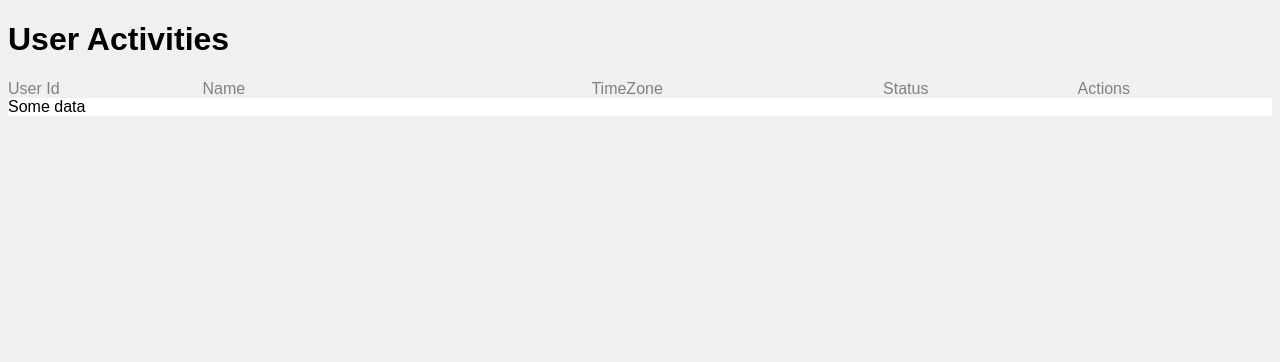
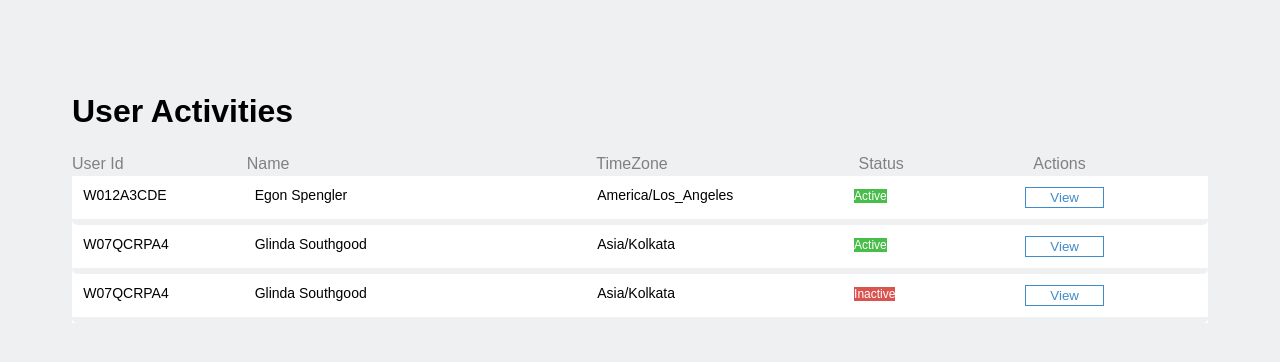
Before and after one commit to PraffulS/FullThrottle_Frontend_assignment, a React (Create React App) app: page / in a window 1280 px wide. Shown: the top 362 px of the page. Built offline with nearby package versions, Linux system fonts and the light colour scheme.

Commit message:
added data card - data card component - new css for buttons/labels - added react bootstrap

```diff
--- a/package.json
+++ b/package.json
@@ -9,6 +9,7 @@
   "main": "src/index.js",
   "dependencies": {
     "react": "16.12.0",
+    "react-bootstrap": "1.0.1",
     "react-dom": "16.12.0",
     "react-scripts": "3.0.1"
   },
--- a/public/index.html
+++ b/public/index.html
@@ -25,7 +25,7 @@
     <title>React App</title>
   </head>
 
-  <body style="background-color: #eff0f1">
+  <body style="background-color: #eff0f1; padding: 5%">
     <noscript>
       You need to enable JavaScript to run this app.
     </noscript>
--- /dev/null
+++ b/src/DataCard.jsx
@@ -0,0 +1,42 @@
+import React from "react";
+import { Badge, Button } from "react-bootstrap";
+
+export class DataCard extends React.Component {
+  static defaultProps = {
+    data: {}
+  };
+
+  render_status = data => {
+    const is_active = data.activity_periods && data.activity_periods.length;
+
+    return (
+      <Badge
+        pill
+        style={{
+          backgroundColor: is_active ? `#49bd49` : `#d9534f`,
+          color: `white`
+        }}
+      >
+        {is_active ? `Active` : `Inactive`}
+      </Badge>
+    );
+  };
+  render() {
+    const { data } = this.props;
+    const { id = "", real_name = "", tz = "", activity_periods = [] } = data;
+    return (
+      <div className="display-flex data-card" key={`tb-${id}`}>
+        <div style={{ flex: 1 }}>{id}</div>
+        <div style={{ flex: 2 }}>{real_name}</div>
+        <div style={{ flex: 1.5 }}>{tz}</div>
+        <div style={{ flex: 1 }}>{this.render_status(data)}</div>
+        <div style={{ flex: 1 }}>
+          <Button className="btn-sm sleek-button btn-outline-primary">
+            {" "}
+            View{" "}
+          </Button>
+        </div>
+      </div>
+    );
+  }
+}
--- a/src/TableView.jsx
+++ b/src/TableView.jsx
@@ -1,23 +1,29 @@
 import React from "react";
-import { table_headers } from "./constants";
+import { table_headers, api_data } from "./constants";
+import { DataCard } from "./DataCard";
 export class TableView extends React.Component {
   render_table_headers = () => {
     return table_headers.map((ins, index) => {
       const { label, flex } = ins;
       return (
-        <div key={`th-${index}`} style={{ flex: flex }}>
+        <div key={`th-${index}`} className="p-3-0" style={{ flex: flex }}>
           {label}
         </div>
       );
     });
   };
+
   render() {
     return (
       <div>
         <div className="display-flex table-header">
           {this.render_table_headers()}
         </div>
-        <div className="table-body">Some data</div>
+        <div className="table-body">
+          {api_data.members.map(ins => (
+            <DataCard data={ins} />
+          ))}
+        </div>
       </div>
     );
   }
--- a/src/constants.js
+++ b/src/constants.js
@@ -46,6 +46,12 @@ export const api_data = {
           end_time: "Mar 16 2020 8:02PM"
         }
       ]
+    },
+    {
+      id: "W07QCRPA4",
+      real_name: "Glinda Southgood",
+      tz: "Asia/Kolkata",
+      activity_periods: []
     }
   ]
 };
--- a/src/styles.css
+++ b/src/styles.css
@@ -1,3 +1,7 @@
+:root {
+  --color-primary: #428bca;
+}
+
 .App {
   font-family: sans-serif;
 }
@@ -13,3 +17,38 @@
 .table-body {
   background-color: white;
 }
+
+.data-card {
+  font-size: 14px;
+  border-bottom: 6px solid #eff0f1;
+  padding: 1% 1%;
+  border-radius: 5px;
+  cursor: pointer;
+}
+
+.p-3-0 {
+  padding: 3px 0px;
+}
+
+.badge {
+  font-size: 12px;
+}
+
+.btn-outline-primary {
+  color: var(--color-primary);
+  border: 1px solid var(--color-primary);
+  background-color: transparent !important;
+}
+
+.btn-outline-primary:hover {
+  color: #fff;
+  background-color: var(--color-primary) !important;
+  border-color: var(--color-primary);
+}
+
+.sleek-button {
+  padding-right: 14%;
+  padding-left: 14%;
+  padding-top: 1%;
+  padding-bottom: 1%;
+}
```
